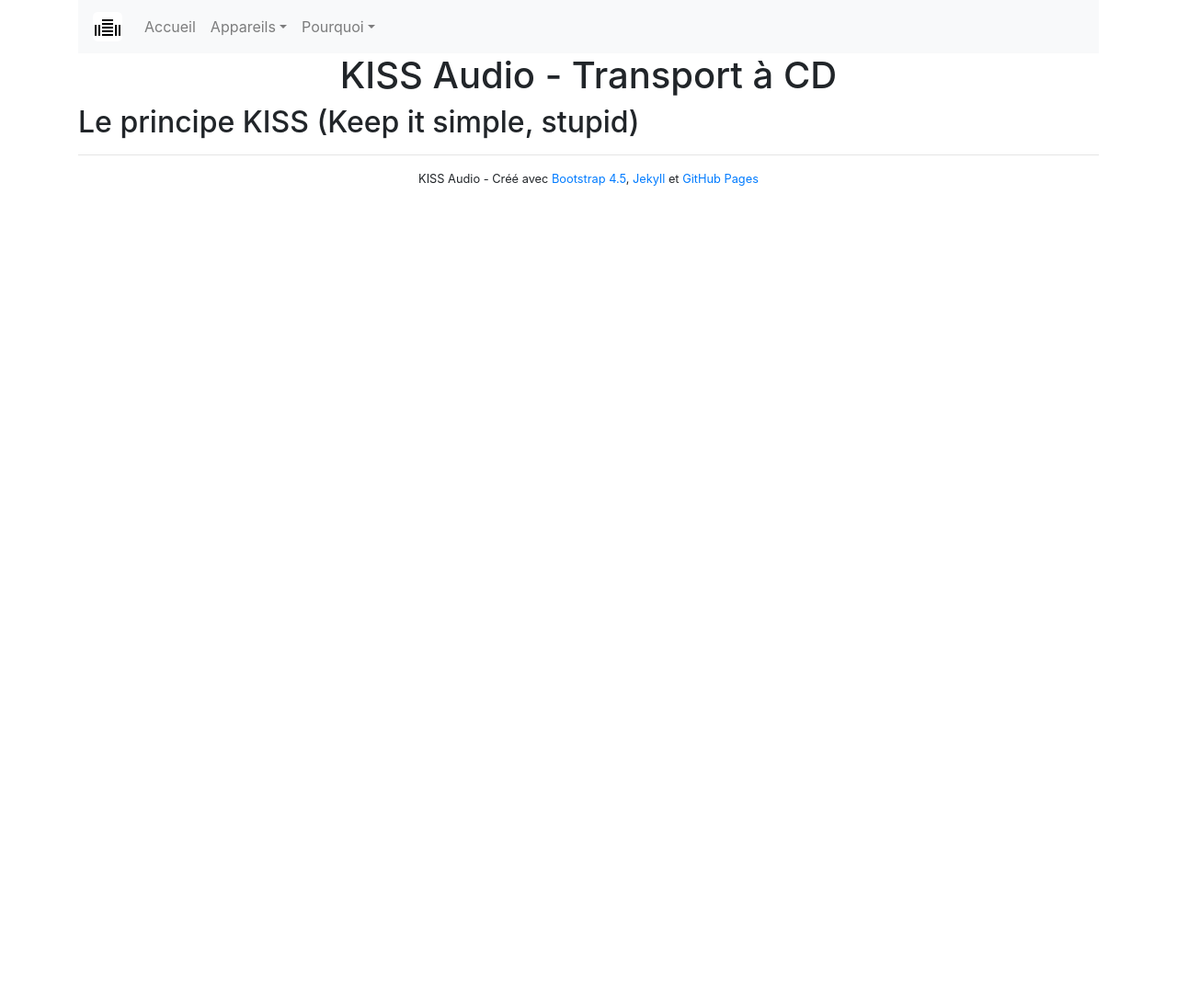
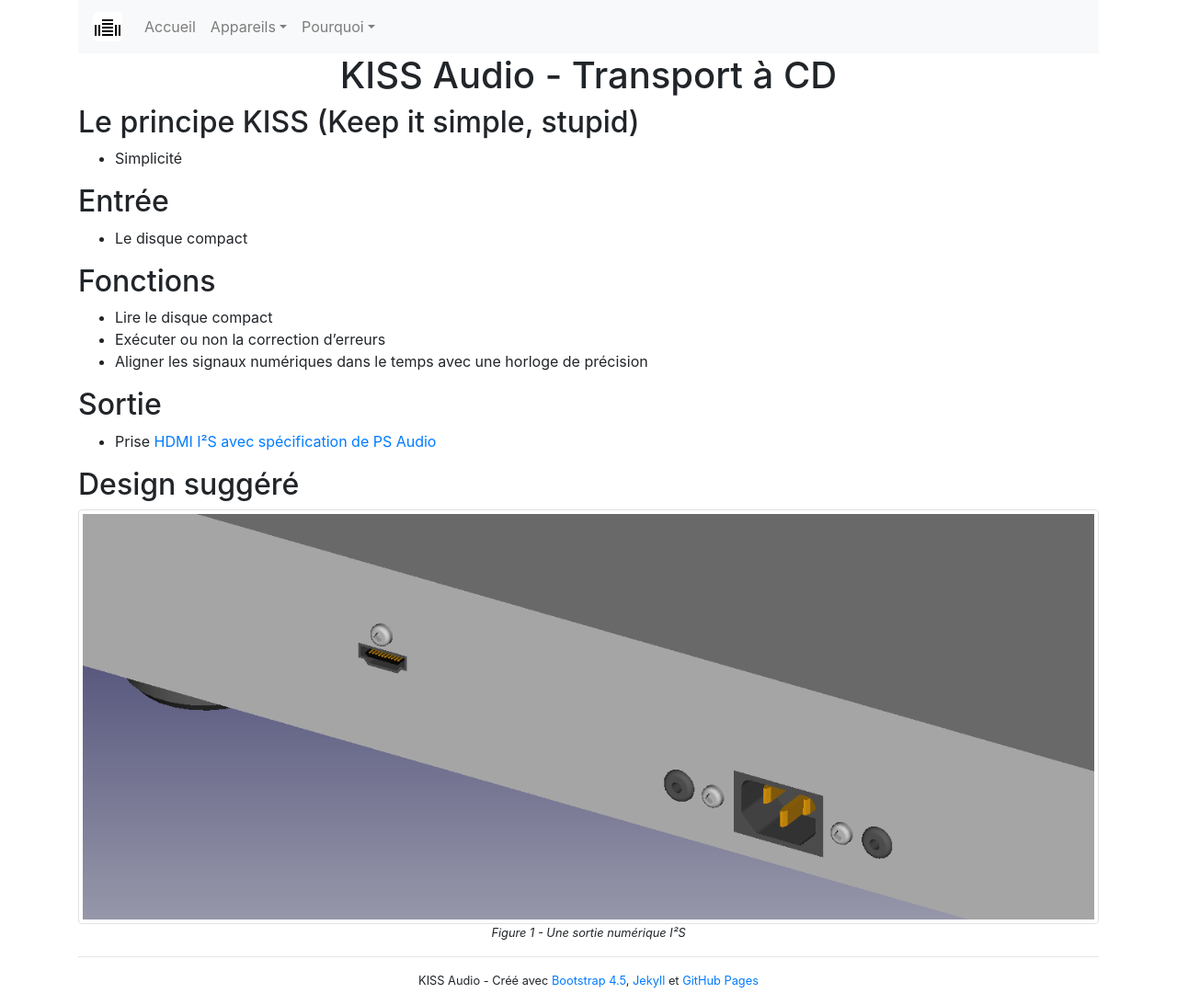
Before and after one commit to plstonge/kiss-audio, a Jekyll site: the page built from numerique/transport_cd.md, in a window 1280 px wide. Shown: the whole page at 92% size. Built offline with Jekyll 4.4.1, drawn with Linux system fonts in a browser that asks for light colours; before the commit the page ends 900 px from its top, so only the background shows below that.

Commit message:
Page du transport CD

```diff
--- a/numerique/transport_cd.md
+++ b/numerique/transport_cd.md
@@ -5,3 +5,23 @@ title: Transport à CD
 ---
 
 ## Le principe KISS (Keep it simple, stupid)
+
+* Simplicité
+
+## Entrée
+
+* Le disque compact
+
+## Fonctions
+
+* Lire le disque compact
+* Exécuter ou non la correction d'erreurs
+* Aligner les signaux numériques dans le temps avec une horloge de précision
+
+## Sortie
+
+* Prise [HDMI I²S avec spécification de PS Audio]({{ site.baseurl }}/pourquoi/i2s_iis.html)
+
+## Design suggéré
+
+{% include img_design.html ind=1 alt="Une sortie numérique I²S" src="images/cd_transport_back.png" %}
```
Also changed, not shown: numerique/images/cd_transport_back.png (added).
